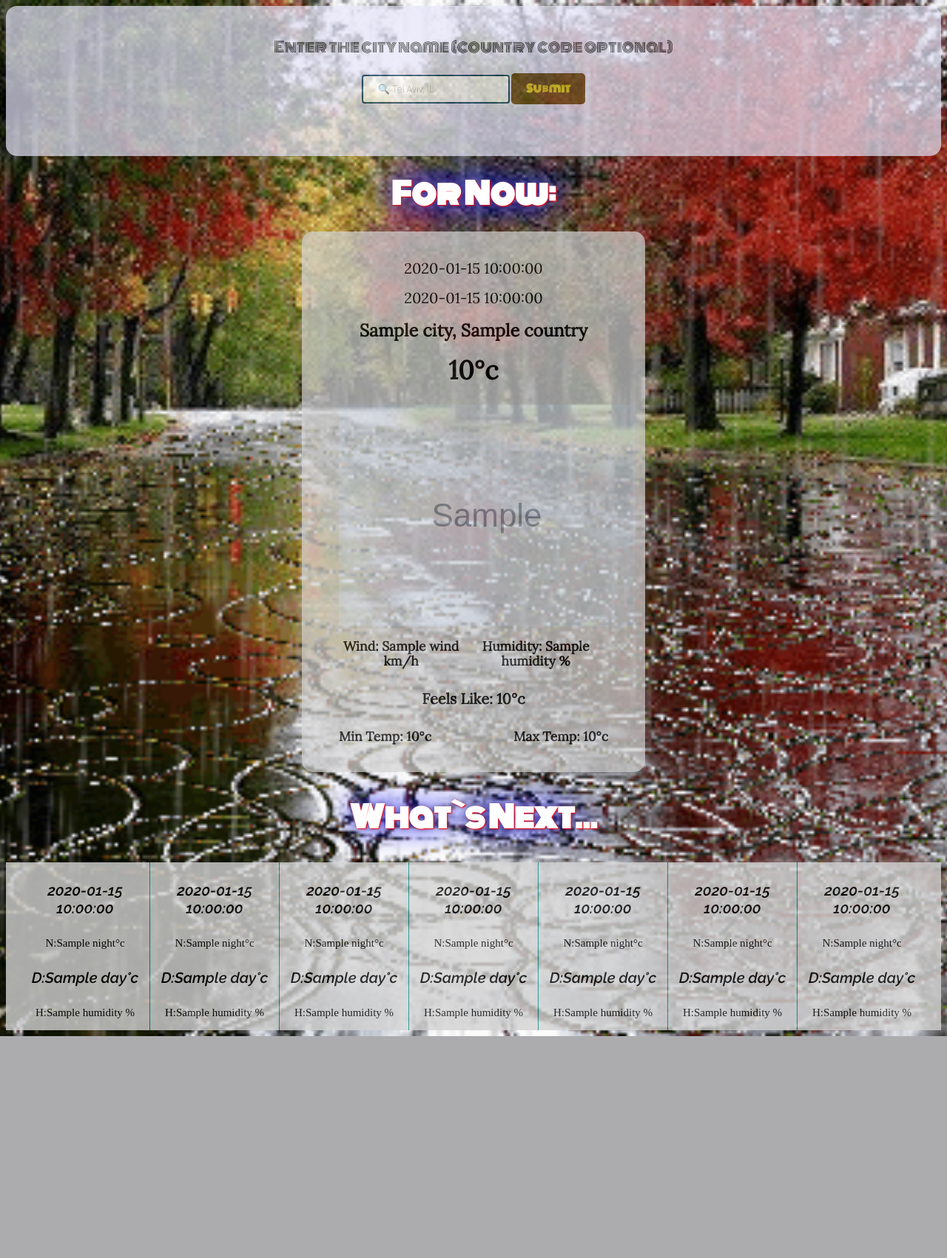
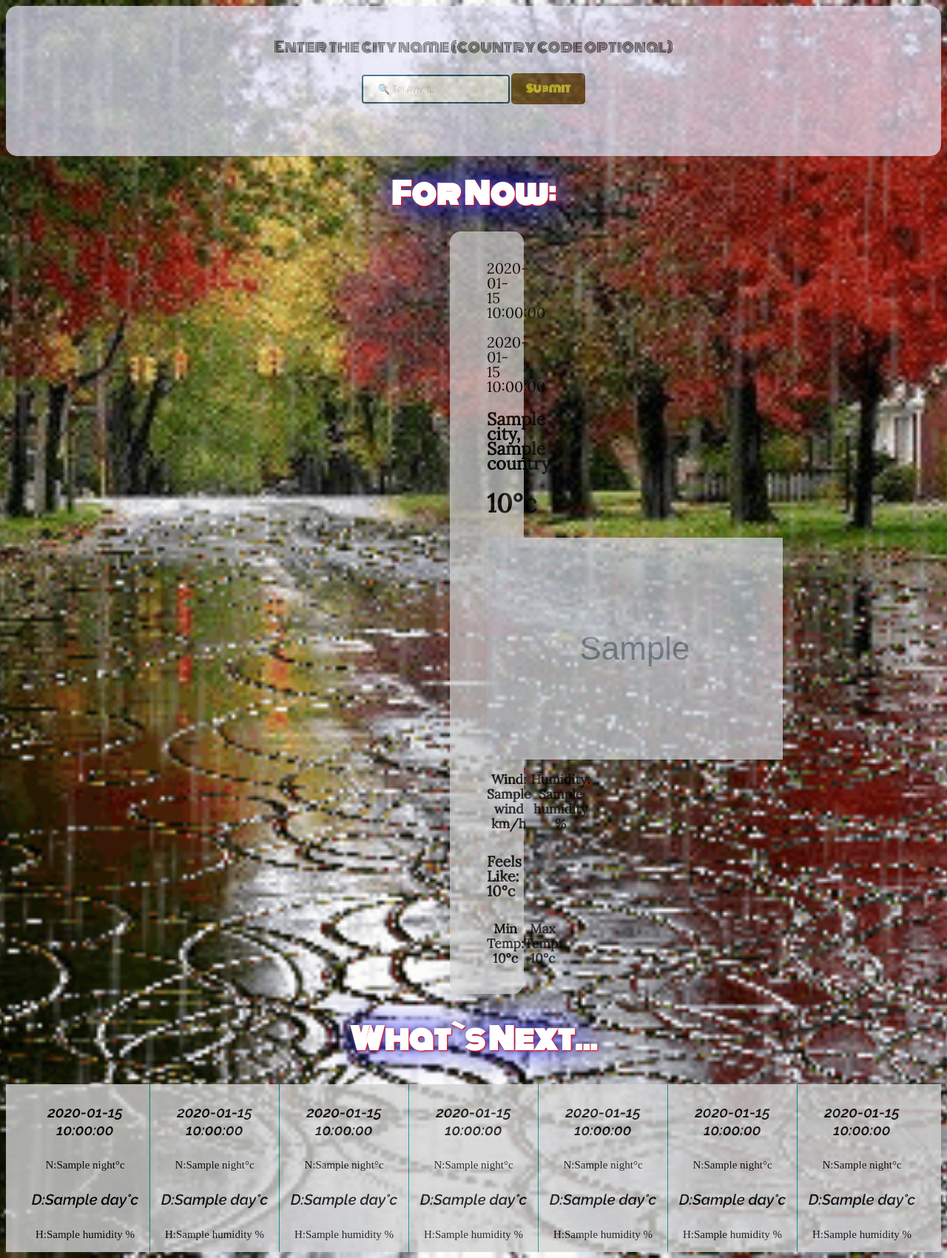
Before and after one commit to YoadMatza/python_summery, a Flask app: template python_summery/templates/home.html in a window 1280 px wide. Shown: the whole page at 74% size. Before the commit the page ends 1401 px from the top, so only its background shows below. Run offline with Flask 2, Linux system fonts and the light colour scheme; the template is opened without the code that fills it: most values are stand-ins (such as "Sample title", 1, 10 or a date in 2020); grey boxes marked "Sample" are stand-in pictures; some web fonts are replaced.

Commit message:
olga/ change web

```diff
--- a/python_summery/static/css/main.css
+++ b/python_summery/static/css/main.css
@@ -61,8 +61,8 @@ button {
     background-color: lightgrey;
     opacity: 0.7;
     padding: 20px 50px;
-    margin-left: 400px;
-    margin-right: 400px;
+    margin-left: 600px;
+    margin-right: 600px;
 
     }
 .today-date{
```
